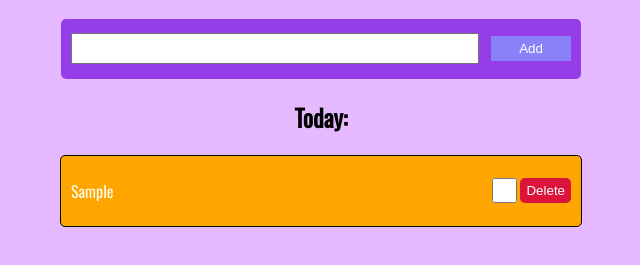
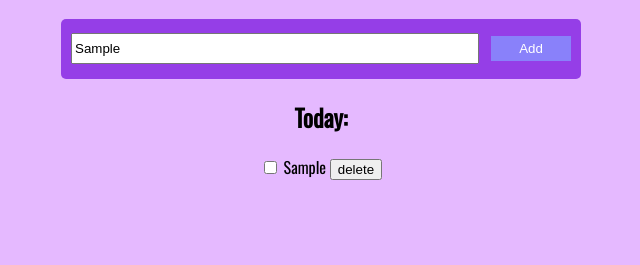
Before and after one commit to N-OmyGod/ToDoList, a plain HTML site: page index.html in a window 1280 px wide. Both pictures are taken after typing "Sample" into the empty fields and a click on the button "Add". Shown: the part 71-336 px from the top of the page, without its empty margins (319-959 px from the left). Drawn offline with nearby package versions, Linux system fonts and the light colour scheme.

Commit message:
added insert and rendering todos!

```diff
--- a/index.html
+++ b/index.html
@@ -4,6 +4,7 @@
 	<meta charset="UTF-8">
 	<meta name="viewport" content="width=device-width, initial-scale=1.0">
 	<title>Document</title>
+    <script src="https://ajax.googleapis.com/ajax/libs/jquery/3.5.1/jquery.min.js"></script>
 	<link href="https://fonts.googleapis.com/css2?family=Oswald&display=swap" rel="stylesheet">
     <link rel="stylesheet" href="style.css">
 </head>
--- a/main.js
+++ b/main.js
@@ -1,79 +1,32 @@
-const addTaskBtn=document.getElementById('add-task-btn');
-const deskTaskInput=document.getElementById('description-task');
-const todosWrapper=document.querySelector('.todos-wrapper');
+let Tasks=[];
 
-let tasks;
-!localStorage.tasks ? tasks = [] : tasks=JSON.parse(localStorage.getItem('tasks'));
-
-let todoItemElems=[];
-
-
-function Task(description){
-    this.description=description;
-    this.completed=false;
+let guid = () => {
+    let s4 = () => {
+        return Math.floor((1 + Math.random()) * 0x10000)
+            .toString(16)
+            .substring(1);
+    }
+    //return id of format 'aaaaaaaa'-'aaaa'-'aaaa'-'aaaa'-'aaaaaaaaaaaa'
+    return s4() + s4() + '-' + s4() + '-' + s4() + '-' + s4() + '-' + s4() + s4() + s4();
 }
-
-
-const createTemplate=(task, index)=>{
-    return `
-        <div class="todo-item ${task.completed ? 'ckecked' : ''}">
-            <div class="description">${task.description}</div>
-            <div class="buttons">
-                <input onclick="completeTask(${index})" class="btn-complete" type="checkbox" ${tasks.completed ? 'checked' : ''}>
-                <button onclick="deleteTask(${index})" class="btn-delete">Delete</button>
-            </div>
-      </div>
-    `
-}
-
-const filterTasks=()=>{
-    const activeTasks=tasks.length && tasks.filter(item=>item.completed==false);
-    const completedTasks=tasks.length && tasks.filter(item=>item.completed==true);
-    tasks=[...activeTasks,...completedTasks];
-}
-
-const fillHtmlList=()=>{
-    todosWrapper.innerHTML="";
-    if(tasks.length>0){
-        filterTasks();
-        tasks.forEach((item,index)=>{
-            todosWrapper.innerHTML+=createTemplate(item, index);
-        })
-        todoItemElems=document.querySelectorAll('.todo-item');
-    }
-}
-
-fillHtmlList();
-
-const updateLocal=()=>{
-    localStorage.setItem('tasks', JSON.stringify(tasks));
-}
-
-const completeTask=index=>{
-    tasks[index].completed=!tasks[index].completed;
-    if(tasks[index].completed){
-        todoItemElems[index].classList.add('checked');
-    }
-    else{
-        todoItemElems[index].classList.remove('checked');
-    }
-    updateLocal();
-    fillHtmlList();
-
-}
-
-addTaskBtn=addEventListener('click', () =>{
-    tasks.push(new Task(deskTaskInput.value));
-    updateLocal();
-    fillHtmlList();
-    deskTaskInput.value='';
+$(document).on('click', '#add-task-btn',function() {
+   let value = $('#description-task').val();
+   Tasks.push({value:value, completed:false, id: guid()});
+   render();
 })
 
-const deleteTask=index=>{
-    todoItemElems[index].classList.add('delition');
-    setTimeout(()=>{
-        tasks.splice(index, 1);
-        updateLocal();
-        fillHtmlList();
-    },500)
-}
+ function render(){
+    let string=``
+     Tasks.forEach((task)=>{
+        string+=`
+        <div>
+        <input type="checkbox" id=${task.id}/>
+        <span>
+        ${task.value}
+        </span>
+        <input type="button" id=${task.id} value="delete"/>
+        </div>
+       `
+     })
+ $('.todos-wrapper').html(string);
+ }
```
